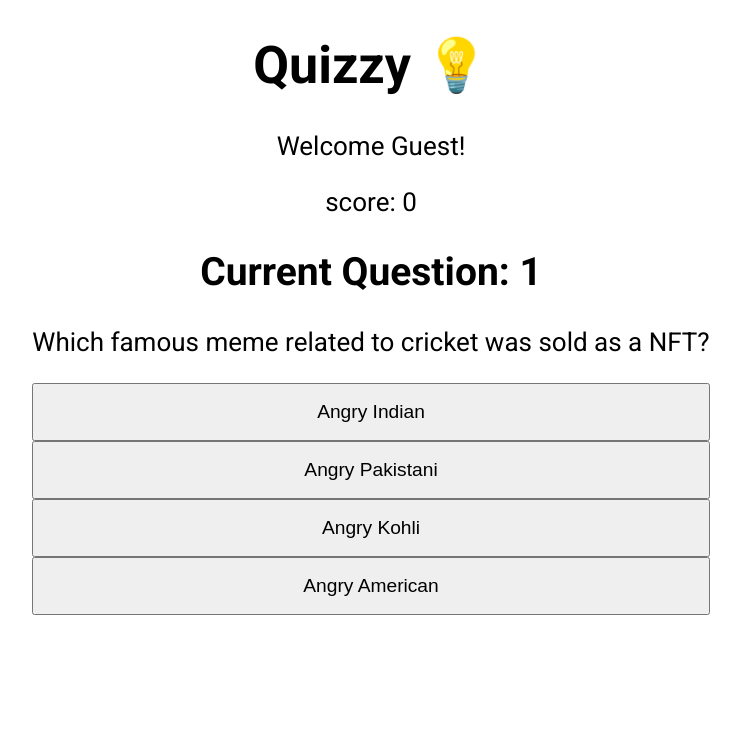
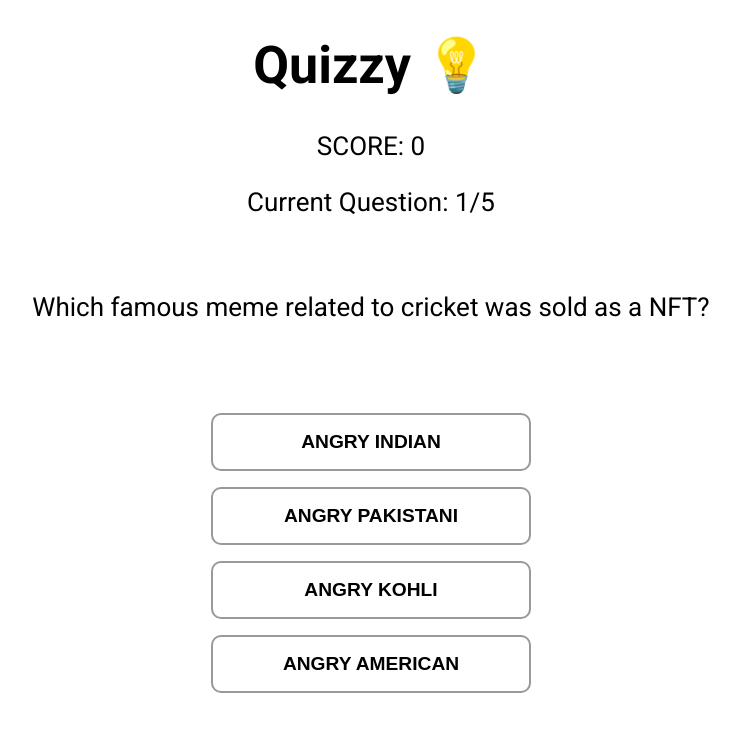
Before and after one commit to ShasheeshPurohit/quizzy, a React (Create React App) app: page /quiz in a window 1280 px wide. Shown: the top 732 px of the page, without its empty margins (269-1010 px from the left). Built offline with nearby package versions, Linux system fonts and the light colour scheme.

Commit message:
Added Question Card Component
Added the component for question card

```diff
--- a/src/Components/Cards/QuestionCard/QuestionCard.css
+++ b/src/Components/Cards/QuestionCard/QuestionCard.css
@@ -0,0 +1,38 @@
+.question-text{
+    max-width: 70rem;
+    word-break: normal;
+    /* background-color: red; */
+    padding: 0 1rem;
+    height: 8rem;
+    display: flex;
+    justify-content: center;
+    align-items: center;
+}
+
+.answer-options{
+    display: flex;
+    flex-direction: column;
+    align-items: center;
+}
+
+.answer-option{
+    width: 20rem;
+
+}
+
+.answer-option > button{
+    cursor: pointer;
+    margin-top: 1rem;
+    border: none;
+    background-color: white;
+    border: 2px solid rgba(0,0,0,0.4);
+    border-radius: 10px;
+    font-size: 1.2rem;
+    font-weight: 700;
+    text-transform: uppercase;
+}
+
+.answer-option > button:hover{
+    background-color: purple;
+    color: white;
+}
--- a/src/Components/Cards/QuestionCard/QuestionCard.tsx
+++ b/src/Components/Cards/QuestionCard/QuestionCard.tsx
@@ -1,20 +1,20 @@
-import { Option, Question } from "../../../data/quizTypes";
+import { Option, Question, Quiz } from "../../../data/quizTypes";
+import "./QuestionCard.css"
 
 const buttonStyle = {display: "block", width:"100%", padding: "1rem", fontSize:"1.2rem"}
 
 type QuestionCardProps = {
-    question: string,
-    options: Option[],
-    optionHandler: ()=>null,
+    question: Question,
+    optionHandler:(question: Question, selectedOption: Option) => void,
 }
 
-export default function QuestionCard({question, options, optionHandler}:QuestionCardProps){
+export default function QuestionCard({question, optionHandler}:QuestionCardProps){
     return(
         <div className="question-card">
-                <p>{question}</p>
+                <p className="question-text">{question.question}</p>
                 <ul className="answer-options">
-                    {options.map((option)=>{
-                       return <li><button onClick={()=>optionHandler()} style={buttonStyle}>{option.text}</button></li>
+                    {question.options.map((option)=>{
+                       return <li className="answer-option"><button onClick={()=>optionHandler(question, option)} style={buttonStyle}>{option.text}</button></li>
                     })}
                 </ul>
             </div>
--- /dev/null
+++ b/src/Components/Header/Header.css
@@ -0,0 +1,3 @@
+.user-score{
+    text-transform: uppercase;
+}
--- a/src/Components/Header/Header.tsx
+++ b/src/Components/Header/Header.tsx
@@ -1,12 +1,12 @@
 import { HeaderProps } from "./HeaderProps.types";
+import "./Header.css"
 
-export function Header({userScore=0, userName="Hi There!"}:HeaderProps){
+export function Header({userScore=0}:HeaderProps){
 
     return(
         <header>
             <h1>Quizzy 💡</h1>
-            <div className="user-details">
-                <p>Welcome {userName}!</p>
+            <div className="user-score">
                 <p>score: {userScore}</p>
             </div>
         </header>
--- a/src/Components/Header/HeaderProps.types.ts
+++ b/src/Components/Header/HeaderProps.types.ts
@@ -1,4 +1,3 @@
 export type HeaderProps = {
     userScore: number,
-    userName: string
 }
--- a/src/Pages/QuizPage/QuizPage.tsx
+++ b/src/Pages/QuizPage/QuizPage.tsx
@@ -5,6 +5,7 @@
 import { Question, Option } from "../../data/quizTypes";
 import { useQuiz } from "../../Context/QuizContext";
 import "./QuizPage.css"
+import QuestionCard from "../../Components/Cards/QuestionCard/QuestionCard";
 const buttonStyle = {display: "block", width:"100%", padding: "1rem", fontSize:"1.2rem"}
 
 
@@ -12,22 +13,16 @@
    const {state, dispatch} = useQuiz();
    const quiz = state.quizData
 
+   const {questionNo, score} = state
    function calculateScore(question: Question, selectedOption: Option) {
     selectedOption.isRight?dispatch({type:"right", payload:{points: question.points}}):dispatch({type:"wrong",payload:{points:question.negativePoints}})
   }
 
     return(
-        <div>
-            <Header userName={state.user!=undefined?state.user:"Guest"} userScore={state.score}/>
-            {state.questionNo>quiz.questions.length?"":<h2>Current Question: {state.questionNo}</h2>}
-            {state.questionNo>quiz.questions.length?<p>You've completed the quiz!<br/><button onClick={()=>dispatch({type:"reset"})}>Reset!</button></p>:<div className="question-card">
-                <p>{quiz?.questions[state.questionNo-1].question}</p>
-                <ul className="answer-options">
-                    {quiz?.questions[state.questionNo-1].options.map((option)=>{
-                       return <li><button onClick={()=>calculateScore(quiz.questions[state.questionNo-1], option)} style={buttonStyle}>{option.text}</button></li>
-                    })}
-                </ul>
-            </div>}
+        <div className="quiz-page-layout">
+            <Header userScore={score}/>
+            {state.questionNo>quiz.questions.length?"":<p>Current Question: {questionNo}/{quiz.questions.length}</p>}
+            {state.questionNo>quiz.questions.length?<p>You've completed the quiz!<br/><button onClick={()=>dispatch({type:"reset"})}>Reset!</button></p>:<QuestionCard question={quiz.questions[state.questionNo-1]} optionHandler={calculateScore}/>}
 
         </div>
     );
```
